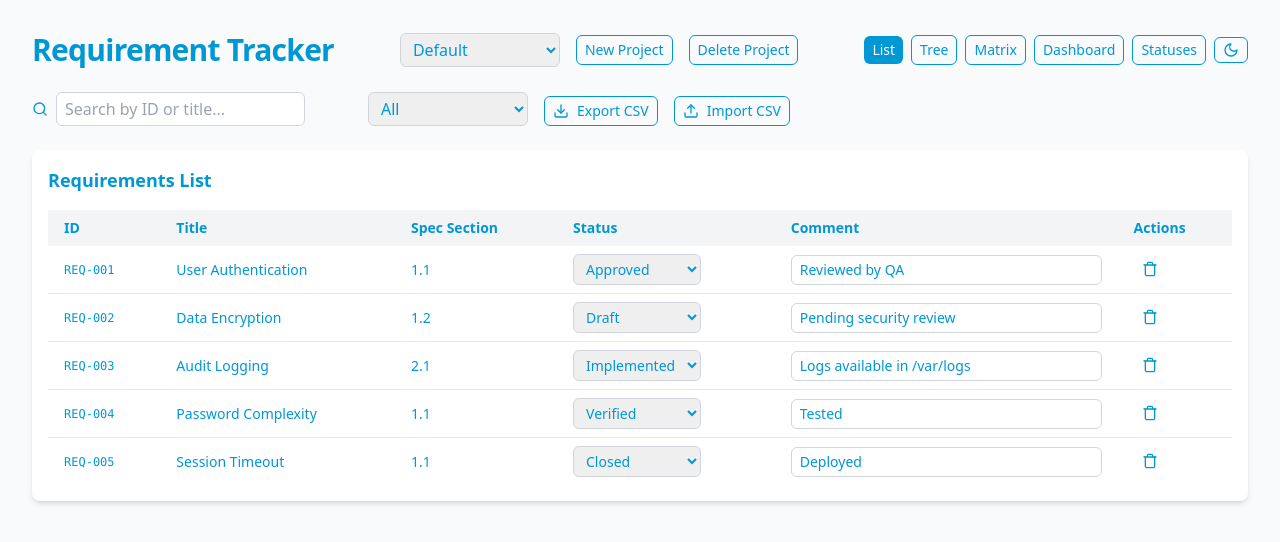
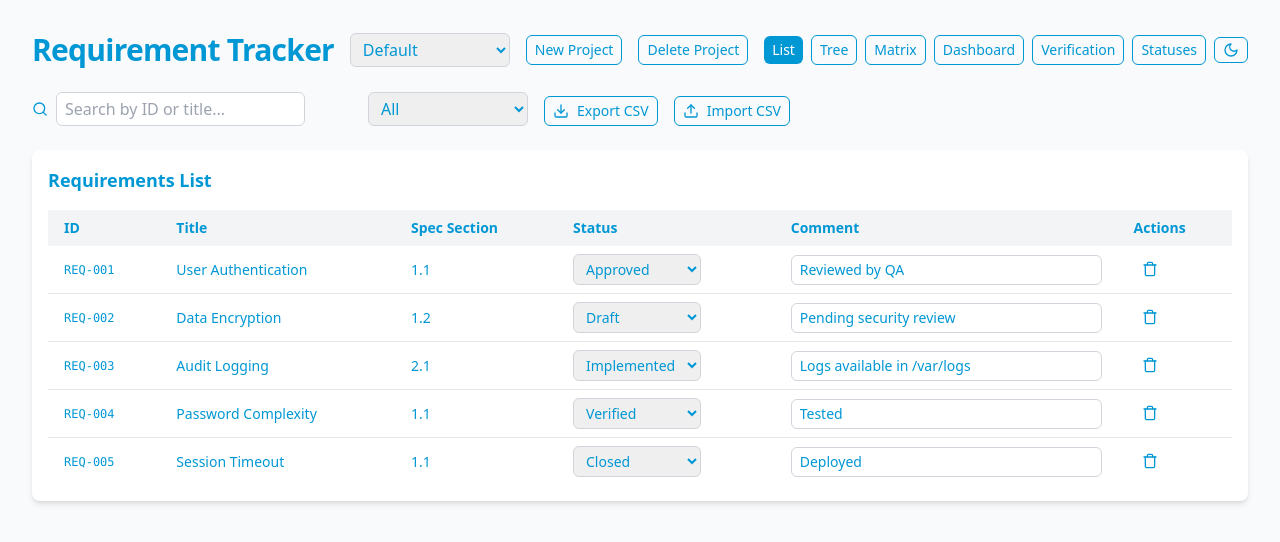
Before and after one commit to valknw/AECreqtrack, a React (Vite) app: page / in a window 1280 px wide. Shown: the top 542 px of the page. Built offline with nearby package versions, Linux system fonts and the light colour scheme.

Commit message:
Add verification tab and field

```diff
--- a/src/App.tsx
+++ b/src/App.tsx
@@ -30,6 +30,7 @@ import { RequirementList } from "./components/RequirementList";
 import { SpecTree } from "./components/SpecTree";
 import { TraceMatrix } from "./components/TraceMatrix";
 import { Dashboard } from "./components/Dashboard";
+import { VerificationTab } from "./components/VerificationTab";
 import "./styles.css";
 
 const LOGO_BLUE = "#0097D5";
@@ -53,7 +54,13 @@ export default function App() {
   const [filterStatus, setFilterStatus] = useState<string | undefined>(undefined);
   const [dialogOpen, setDialogOpen] = useState(false);
   const [newReq, setNewReq] = useState({ title: "", description: "", spec_section: "" });
-  const [view, setView] = useState<"list" | "tree" | "matrix" | "dashboard">("list");
+  const [view, setView] = useState<
+    | "list"
+    | "tree"
+    | "matrix"
+    | "dashboard"
+    | "verification"
+  >("list");
   const [selectedSection, setSelectedSection] = useState<string | null>(null);
   const [deleteDialogOpen, setDeleteDialogOpen] = useState(false);
   const [deleteTarget, setDeleteTarget] = useState<string | null>(null);
@@ -149,7 +156,9 @@ export default function App() {
             </Button>
           </div>
           <div className="space-x-2 flex items-center">
-            {(["list", "tree", "matrix", "dashboard"] as const).map((v) => (
+            {(
+              ["list", "tree", "matrix", "dashboard", "verification"] as const
+            ).map((v) => (
               <Button
                 key={v}
                 variant={view === v ? "default" : "outline"}
@@ -371,6 +380,14 @@ export default function App() {
             statuses={statuses}
           />
         )}
+
+        {view === "verification" && (
+          <VerificationTab
+            requirements={requirements}
+            onUpdate={updateRequirement}
+            logoColor={LOGO_BLUE}
+          />
+        )}
       </div>
 
       <Dialog
--- /dev/null
+++ b/src/components/VerificationTab.tsx
@@ -0,0 +1,57 @@
+import type { Requirement } from "../types";
+import {
+  Card,
+  CardContent,
+  CardHeader,
+  CardTitle,
+} from "./ui/card";
+import { Input } from "./ui/input";
+
+interface Props {
+  requirements: Requirement[];
+  onUpdate: (id: string, patch: Partial<Requirement>) => void;
+  logoColor: string;
+}
+
+export function VerificationTab({ requirements, onUpdate, logoColor }: Props) {
+  return (
+    <Card className="overflow-x-auto">
+      <CardHeader>
+        <CardTitle className="text-logo">Verification</CardTitle>
+      </CardHeader>
+      <CardContent className="p-0">
+        <table className="min-w-full text-sm">
+          <thead className="bg-gray-100 text-left font-medium">
+            <tr>
+              <th className="px-4 py-2 text-logo">ID</th>
+              <th className="px-4 py-2 text-logo">Title</th>
+              <th className="px-4 py-2 text-logo">Verification</th>
+            </tr>
+          </thead>
+          <tbody>
+            {requirements.map((r) => (
+              <tr key={r.req_id} className="border-b last:border-0 hover:bg-gray-50">
+                <td className="px-4 py-2 font-mono text-xs text-logo">{r.req_id}</td>
+                <td className="px-4 py-2 text-logo">{r.title}</td>
+                <td className="px-4 py-2">
+                  <Input
+                    value={r.verification}
+                    onChange={(e) => onUpdate(r.req_id, { verification: e.target.value })}
+                    className="w-full border-logo focus:ring-logo text-logo"
+                  />
+                </td>
+              </tr>
+            ))}
+            {requirements.length === 0 && (
+              <tr>
+                <td colSpan={3} className="px-4 py-8 text-center text-logo">
+                  No requirements defined.
+                </td>
+              </tr>
+            )}
+          </tbody>
+        </table>
+      </CardContent>
+    </Card>
+  );
+}
--- a/src/hooks/useRequirements.ts
+++ b/src/hooks/useRequirements.ts
@@ -5,7 +5,7 @@ import { parseCSV, requirementsToCSV } from "../utils/csv";
 
 const KEY_PREFIX = "requirements_";
 
-type NewReq = Omit<Requirement, "req_id" | "status" | "comment">;
+type NewReq = Omit<Requirement, "req_id" | "status" | "comment" | "verification">;
 
 export function useRequirements(initial: Requirement[], project: string) {
   const storageKey = `${KEY_PREFIX}${project}`;
@@ -15,7 +15,8 @@ export function useRequirements(initial: Requirement[], project: string) {
     try {
       const stored = localStorage.getItem(storageKey);
       if (stored) {
-        return JSON.parse(stored) as Requirement[];
+        const parsed = JSON.parse(stored) as Requirement[];
+        return parsed.map((r) => ({ verification: "", ...r }));
       }
     } catch {
       // ignore corrupt data
@@ -29,7 +30,8 @@ export function useRequirements(initial: Requirement[], project: string) {
     try {
       const stored = localStorage.getItem(storageKey);
       if (stored) {
-        setRequirements(JSON.parse(stored) as Requirement[]);
+        const parsed = JSON.parse(stored) as Requirement[];
+        setRequirements(parsed.map((r) => ({ verification: "", ...r })));
       } else {
         setRequirements(initial);
       }
@@ -60,6 +62,7 @@ export function useRequirements(initial: Requirement[], project: string) {
         req_id: id,
         status: DEFAULT_STATUSES[0],
         comment: "",
+        verification: "",
         ...data,
       };
       setRequirements([...requirements, newItem]);
--- a/src/sampleData.ts
+++ b/src/sampleData.ts
@@ -9,6 +9,7 @@ export const SAMPLE_REQUIREMENTS: Requirement[] = [
     spec_section: "1.1",
     status: "approved",
     comment: "Reviewed by QA",
+    verification: "Test plan needed",
   },
   {
     req_id: "REQ-002",
@@ -17,6 +18,7 @@ export const SAMPLE_REQUIREMENTS: Requirement[] = [
     spec_section: "1.2",
     status: "draft",
     comment: "Pending security review",
+    verification: "TBD",
   },
   {
     req_id: "REQ-003",
@@ -25,6 +27,7 @@ export const SAMPLE_REQUIREMENTS: Requirement[] = [
     spec_section: "2.1",
     status: "implemented",
     comment: "Logs available in /var/logs",
+    verification: "Manual log review",
   },
   {
     req_id: "REQ-004",
@@ -34,6 +37,7 @@ export const SAMPLE_REQUIREMENTS: Requirement[] = [
     spec_section: "1.1",
     status: "verified",
     comment: "Tested",
+    verification: "Unit tests",
   },
   {
     req_id: "REQ-005",
@@ -42,6 +46,7 @@ export const SAMPLE_REQUIREMENTS: Requirement[] = [
     spec_section: "1.1",
     status: "closed",
     comment: "Deployed",
+    verification: "Deployment check",
   },
 ];
 
--- a/src/types.ts
+++ b/src/types.ts
@@ -15,4 +15,5 @@ export interface Requirement {
   spec_section: string;
   status: Status;
   comment: string;
+  verification: string;
 }
--- a/src/utils/csv.ts
+++ b/src/utils/csv.ts
@@ -9,6 +9,7 @@ export function requirementsToCSV(reqs: Requirement[]): string {
     "spec_section",
     "status",
     "comment",
+    "verification",
   ];
   const rows = reqs.map((r) => [
     r.req_id,
@@ -17,6 +18,7 @@ export function requirementsToCSV(reqs: Requirement[]): string {
     r.spec_section,
     r.status,
     r.comment,
+    r.verification,
   ]);
   return [headers, ...rows]
     .map((row) => row.map((cell) => `"${String(cell).replace(/"/g, '""')}"`).join(","))
@@ -35,6 +37,7 @@ export function parseCSV(text: string): Requirement[] {
     "spec_section",
     "status",
     "comment",
+    "verification",
   ];
   for (const h of requiredHeaders) {
     if (!headers.includes(h)) {
```
Also changed, not shown: 4 other files (tests, documents, lock files or other folders).
